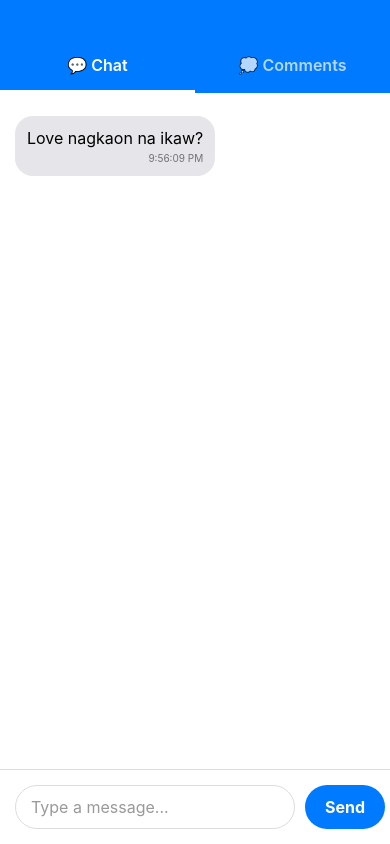
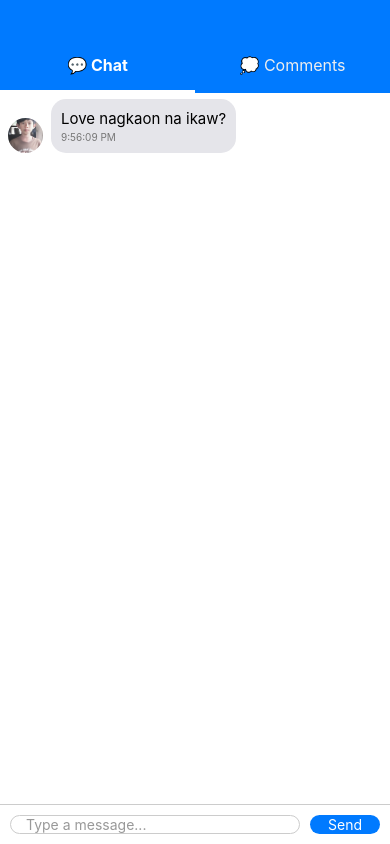
Before and after one commit to Aryang92/F15_Ara_Muring_IT_Elect1, a React Native app: screen / in a window 390 px wide. Built offline with nearby package versions, Linux system fonts and the light colour scheme.

Commit message:
Updated App.js with new feature

```diff
--- a/App.js
+++ b/App.js
@@ -2,14 +2,15 @@ import React from 'react';
 import { View } from 'react-native';
 //import CounterApp from './CounterApp';
 //import ColorChangerApp from './ColorChangerApp';
-import ChatAndCommentApp from './ChatAndCommentApp';
-
+//import ChatAndCommentApp from './ChatAndCommentApp';
+import ChatHead from "./ChatHead";
 const App = () => {
   return (
     <View style={{ flex: 1 }}>
      {/* <ColorChangerApp /> */}
       {/*<CounterApp/> */}
-      <ChatAndCommentApp/>
+     {/* <ChatAndCommentApp/>*/}
+       <ChatHead/>
     </View>
   );
 };
```
